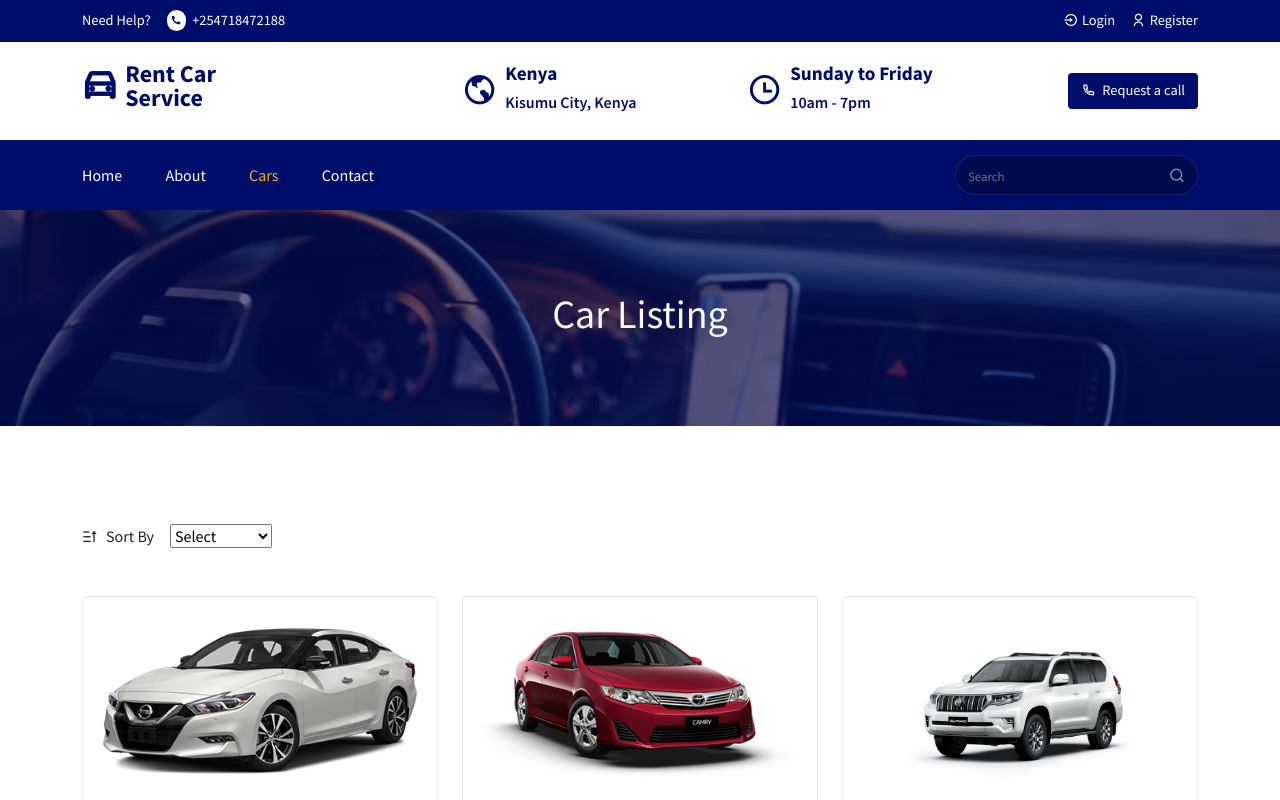
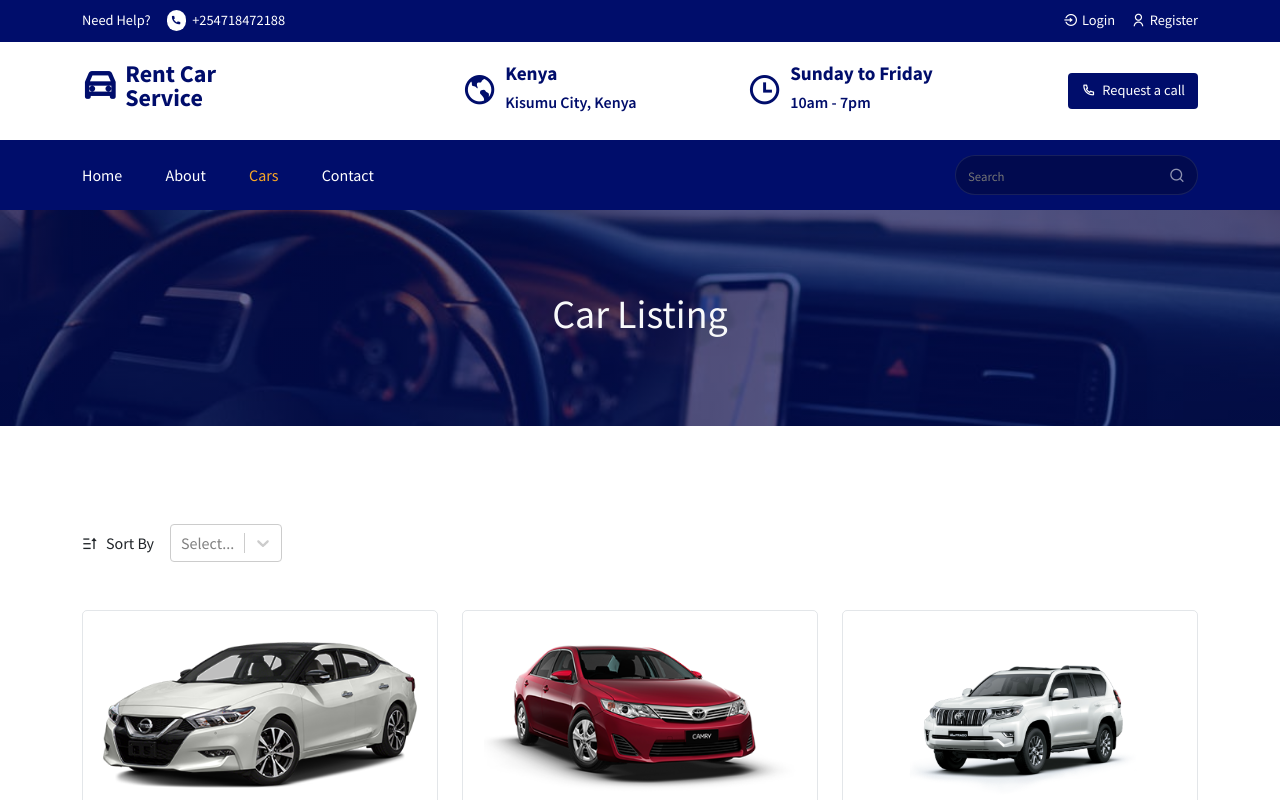
Before and after one commit to imrany/car-rental, a React (Create React App) app in the folder client/: page /cars in a window 1280 px wide. Shown: the top 800 px of the page. Built offline with nearby package versions, Linux system fonts and the light colour scheme.

Commit message:
upgraded to react-select

```diff
--- a/client/src/pages/CarListing.jsx
+++ b/client/src/pages/CarListing.jsx
@@ -1,11 +1,26 @@
-import React from "react";
+import React, { useState } from "react";
 import { Container, Row, Col } from "reactstrap";
 import Helmet from "../components/Helmet/Helmet";
 import CommonSection from "../components/UI/CommonSection";
 import CarItem from "../components/UI/CarItem";
 import carData from "../assets/data/carData";
+import Select from "react-select";
+
+const options=[
+  {
+    label:"Low to High",
+    value:"low"
+  },
+  {
+    label:"High to Low",
+    value:"high"
+  }
+]
 
 const CarListing = () => {
+  const [selectedOption,setSelectedOption]=useState(null)
+  console.log(selectedOption)
+
   return (
     <Helmet title="Cars">
       <CommonSection title="Car Listing" />
@@ -19,11 +34,11 @@ const CarListing = () => {
                   <i class="ri-sort-asc"></i> Sort By
                 </span>
 
-                <select>
-                  <option>Select</option>
-                  <option value="low">Low to High</option>
-                  <option value="high">High to Low</option>
-                </select>
+                <Select
+                  defaultValue={selectedOption}
+                  options={options}
+                  onChange={setSelectedOption}
+                />
               </div>
             </Col>
 
```
